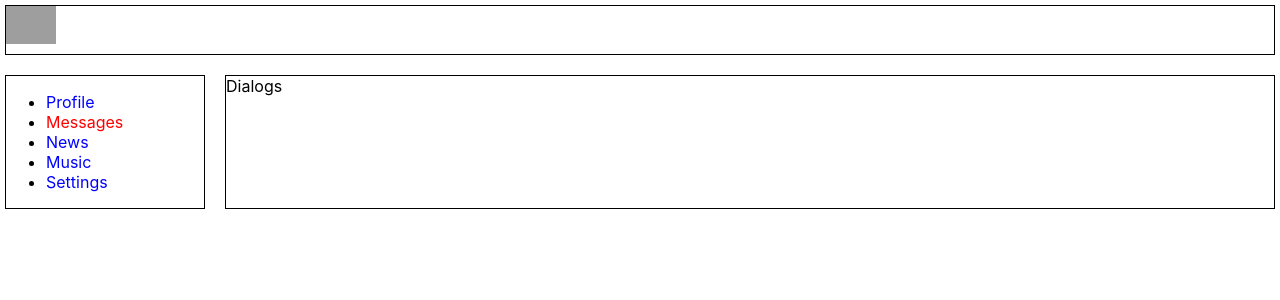
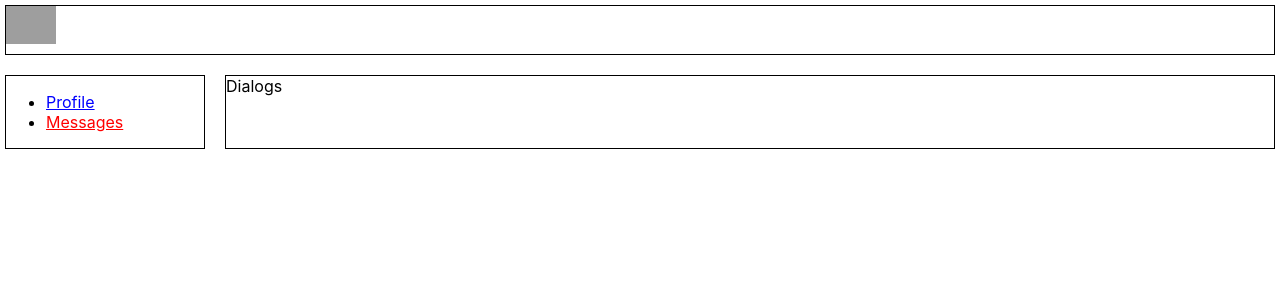
Before and after one commit to AntonVoronezh/Social-Network, a React (Create React App) app: page / in a window 1280 px wide. Shown: the top 300 px of the page. Built offline with nearby package versions, Linux system fonts and the light colour scheme; grey boxes are pictures that could not be loaded.

Commit message:
add react-router-dom

```diff
--- a/package.json
+++ b/package.json
@@ -5,6 +5,7 @@
   "dependencies": {
     "react": "^16.8.6",
     "react-dom": "^16.8.6",
+    "react-router-dom": "^5.0.0",
     "react-scripts": "2.1.8"
   },
   "scripts": {
--- a/src/components/Dialogs/Dialogs.jsx
+++ b/src/components/Dialogs/Dialogs.jsx
@@ -1,7 +1,7 @@
 import React from 'react';
 import classes from './Dialogs.module.css';
 
-const Dialogs = () => {
+const Dialogs = props => {
 	return <div>Dialogs</div>;
 };
 
--- a/src/components/Navbar/Navbar.jsx
+++ b/src/components/Navbar/Navbar.jsx
@@ -5,11 +5,11 @@ const Navbar = () => {
 	return (
 		<div className={classes.sidebar}>
 			<ul>
-				<li><a className={classes.item}>Profile</a></li>
-				<li><a className={`${classes.item} ${classes.active}`}>Messages</a></li>
-				<li><a className={classes.item}>News</a></li>
+				<li><a href="/profile" className={classes.item}>Profile</a></li>
+				<li><a href="/dialogs" className={`${classes.item} ${classes.active}`}>Messages</a></li>
+				{/* <li><a className={classes.item}>News</a></li>
 				<li><a className={classes.item}>Music</a></li>
-				<li><a className={classes.item}>Settings</a></li>
+				<li><a className={classes.item}>Settings</a></li> */}
 			</ul>
 		</div>
 	);
```
Also changed, not shown: 1 other file (tests, documents, lock files or other folders).
